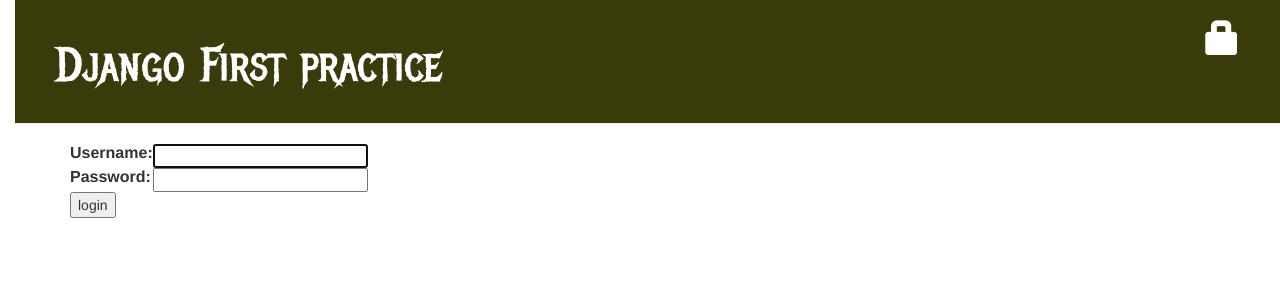
After one commit to Joralias/my-first-blog, a Django app: page /accounts/login/ in a window 1280 px wide. The commit adds this page. Shown: the top 300 px of the page. Run offline with Django 3.2, Linux system fonts and the light colour scheme; some libraries are stand-ins or nearby versions.

Commit message:
Add loging functionality

```diff
--- a/blog/static/css/blog.css
+++ b/blog/static/css/blog.css
@@ -27,10 +27,13 @@
     }
 
     .date {
-        margin-bottom: 1%;
+        float: right;
         color: #828282;
     }
-
+    .author {
+        margin: 1%;
+        color: #828282;
+    }
     .save {
         float: right;
     }
--- a/blog/templates/blog/base.html
+++ b/blog/templates/blog/base.html
@@ -9,10 +9,14 @@
         </head>
         <body>
             <div class="page-header">
-                <a href="{% url 'post_new' %}" class="top-menu"><span class="glyphicon glyphicon-plus"></span></a>
-                <a href="{% url 'post_draft_list' %}" class="top-menu"><span class="glyphicon glyphicon-edit"></span></a>
+                {% if user.is_authenticated %}
+                    <a href="{% url 'post_new' %}" class="top-menu"><span class="glyphicon glyphicon-plus"></span></a>
+                    <a href="{% url 'post_draft_list' %}" class="top-menu"><span class="glyphicon glyphicon-edit"></span></a>
+                {% else %}
+                    <a href="{% url 'login' %}" class="top-menu"><span class="glyphicon glyphicon-lock"></span></a>
+                {% endif %}
 
-                <h1><a href="">Django First practice</a></h1>
+                <h1><a href="{% url 'post_list' %}">Django First practice</a></h1>
             </div>
 
             <div class="content container">
--- a/blog/templates/blog/post_list.html
+++ b/blog/templates/blog/post_list.html
@@ -2,9 +2,12 @@
     {% block content %}
         {% for post in posts %}
             <div class="post">
-                <h1><a href="{% url 'post_detail' pk=post.pk %}">{{post.title}}</a></h1>
                 <div class="date">
                     {{ post.published_date }}
+                </div>
+                <h1><a href="{% url 'post_detail' pk=post.pk %}">{{post.title}}</a></h1>
+                <div class="author">
+                    {{ post.author }}
                 </div>
                 <p>{{ post.text|linebreaksbr }}</p>
             </div>
--- /dev/null
+++ b/blog/templates/registration/login.html
@@ -0,0 +1,24 @@
+{% extends "blog/base.html" %}
+
+{% block content %}
+    {% if form.errors %}
+        <p>Your username and password didn't match. Please try again.</p>
+    {% endif %}
+
+    <form method="post" action="{% url 'login' %}">
+    {% csrf_token %}
+        <table>
+        <tr>
+            <td>{{ form.username.label_tag }}</td>
+            <td>{{ form.username }}</td>
+        </tr>
+        <tr>
+            <td>{{ form.password.label_tag }}</td>
+            <td>{{ form.password }}</td>
+        </tr>
+        </table>
+
+        <input type="submit" value="login" />
+        <input type="hidden" name="next" value="{{ next }}" />
+    </form>
+{% endblock %}
--- a/blog/views.py
+++ b/blog/views.py
@@ -1,4 +1,5 @@
 from django.shortcuts import render, get_object_or_404, redirect
+from django.contrib.auth.decorators import login_required
 from django.utils import timezone
 from .models import Post
 from .forms import PostForm
@@ -14,6 +15,7 @@
     return render(request, 'blog/post_detail.html', {'post': post})
 
 
+@login_required
 def post_new(request):
     if request.method == "POST":
         form = PostForm(request.POST)
@@ -27,6 +29,7 @@
     return render(request, 'blog/post_edit.html', {'form': form})
 
 
+@login_required
 def post_edit(request, pk):
     post = get_object_or_404(Post, pk=pk)
     if request.method == "POST":
@@ -41,6 +44,7 @@
     return render(request, 'blog/post_edit.html', {'form': form})
 
 
+@login_required
 def post_draft_list(request):
     posts = Post.objects.filter(published_date__isnull=True).order_by('created_date')
     return render(request, 'blog/post_draft_list.html', {'posts': posts})
@@ -52,6 +56,7 @@
     return redirect('post_detail', pk=pk)
 
 
+@login_required
 def post_remove(request, pk):
     post = get_object_or_404(Post, pk=pk)
     post.delete()
--- a/mysite/settings.py
+++ b/mysite/settings.py
@@ -121,3 +121,5 @@
 STATIC_URL = '/static/'
 
 STATIC_ROOT = os.path.join(BASE_DIR, 'static')
+
+LOGIN_REDIRECT_URL = '/'
--- a/mysite/urls.py
+++ b/mysite/urls.py
@@ -16,8 +16,11 @@
 from django.contrib import admin
 from django.conf.urls import include, url
 
+from django.contrib.auth import views
+
+
 urlpatterns = [
     url(r'^admin/', admin.site.urls),
     url(r'', include('blog.urls')),
-
+    url(r'^accounts/login/$', views.login, name='login')
 ]
```
Also changed, not shown: blog/templates/blog/post_detail.html (+16 -4 lines).
